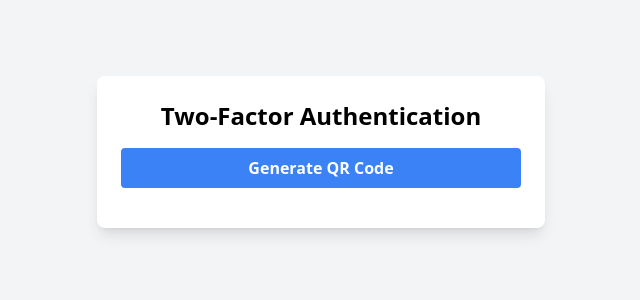
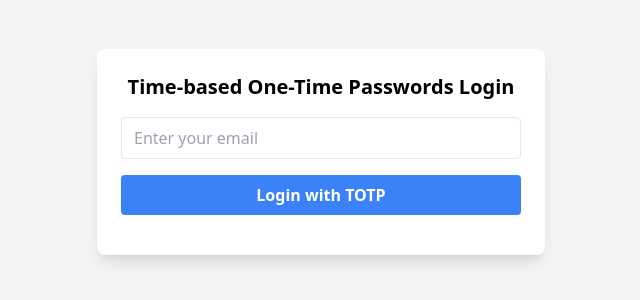
Before and after one commit to antonp683/nextjs-login-page, a Next.js app: page /totp in a window 1280 px wide. Shown: the part 248-548 px from the top of the page, without its empty margins (319-959 px from the left). Built offline with nearby package versions, Linux system fonts and the light colour scheme.

Commit message:
enhance the TOTP auth feature

```diff
--- a/src/app/totp/page.tsx
+++ b/src/app/totp/page.tsx
@@ -1,47 +1,110 @@
 "use client";
-import Image from 'next/image';
-import { useState } from 'react';
+import Image from "next/image";
+import { useState, useEffect } from "react";
 
 export default function TwoFactorAuth() {
-  const [qrCode, setQrCode] = useState('');
-  const [secret, setSecret] = useState('');
-  const [token, setToken] = useState('');
+  const [email, setEmail] = useState("");
+  const [qrCode, setQrCode] = useState("");
+  const [token, setToken] = useState("");
   const [verified, setVerified] = useState(false);
-  const [error, setError] = useState('');
+  const [error, setError] = useState("");
+  const [twoFactorEnabled, setTwoFactorEnabled] = useState(false);
+  const [loggedIn, setLoggedIn] = useState(false);
+  const [emailError, setEmailError] = useState("");
 
+  // Check the 2FA status when the email changes
+  useEffect(() => {
+    const check2FAStatus = async () => {
+      if (email) {
+        const res = await fetch("/api/auth/totp/status", {
+          method: "POST",
+          headers: { "Content-Type": "application/json" },
+          body: JSON.stringify({ email }),
+        });
+        const data = await res.json();
+        setTwoFactorEnabled(data.twoFactorEnabled);
+      }
+    };
+
+    check2FAStatus();
+  }, [email]);
+
+  // Handle login process
+  const handleLogin = async () => {
+    if (!email) {
+      setEmailError("Email is required");
+      return;
+    }
+    setEmailError("");
+    setLoggedIn(true);
+  };
+
+  // Generate QR code for 2FA setup
   const generateQrCode = async () => {
-    const res = await fetch('/api/auth/totp/generate');
+    const res = await fetch("/api/auth/totp/generate", {
+      method: "POST",
+      headers: { "Content-Type": "application/json" },
+      body: JSON.stringify({ email }),
+    });
     const data = await res.json();
     setQrCode(data.qrCode);
-    setSecret(data.secret);
-    setToken('');
+    setToken("");
     setVerified(false);
-    setError('');
+    setError("");
   };
 
+  // Verify the token entered by the user
   const verifyToken = async () => {
-    const res = await fetch('/api/auth/totp/verify', {
-      method: 'POST',
-      headers: { 'Content-Type': 'application/json' },
-      body: JSON.stringify({ token, secret }),
+    const res = await fetch("/api/auth/totp/verify", {
+      method: "POST",
+      headers: { "Content-Type": "application/json" },
+      body: JSON.stringify({ email, token }),
     });
     const data = await res.json();
     if (data.verified) {
       setVerified(true);
-      setError('');
+      setError("");
+      setTwoFactorEnabled(true);
     } else {
       setVerified(false);
-      setError('Invalid Token. Please try again.');
+      setError("Invalid Token. Please try again.");
     }
+  };
+
+  // Handle logout process
+  const handleLogout = () => {
+    window.location.href = "http://localhost:3000/totp";
   };
 
   return (
     <div className="flex items-center justify-center min-h-screen bg-gray-100">
       <div className="bg-white p-6 rounded-lg shadow-lg max-w-md w-full">
-        <h1 className="text-2xl font-bold mb-4 text-center">Two-Factor Authentication</h1>
-        {!verified && (
+        <h1 className="text-xl font-bold mb-4 text-center">
+          Time-based One-Time Passwords Login
+        </h1>
+        {/* Render login form if the user is not logged in */}
+        {!loggedIn && (
           <>
-            {!qrCode && (
+            {emailError && (
+              <p className="text-red-500 text-center mb-1">{emailError}</p>
+            )}
+            <input
+              type="email"
+              value={email}
+              onChange={(e) => setEmail(e.target.value)}
+              placeholder="Enter your email"
+              className="border rounded py-2 px-3 text-gray-700 w-full mb-4"
+            />
+            <button
+              onClick={handleLogin}
+              className="bg-blue-500 hover:bg-blue-700 text-white font-bold py-2 px-4 rounded mb-4 w-full"
+            >
+              Login with TOTP
+            </button>
+          </>
+        )}
+        {/* Show the generate QR code button if the user is logged in but 2FA is not enabled */}
+        {loggedIn && !twoFactorEnabled && !qrCode && (
           <button
             onClick={generateQrCode}
             className="bg-blue-500 hover:bg-blue-700 text-white font-bold py-2 px-4 rounded mb-4 w-full"
@@ -49,12 +112,40 @@ export default function TwoFactorAuth() {
             Generate QR Code
           </button>
         )}
-            {qrCode && (
-              <div>
+        {/* Show the token input and verify button if 2FA is enabled but not yet verified */}
+        {loggedIn && twoFactorEnabled && !verified && !qrCode && (
+          <>
+            <input
+              type="text"
+              value={token}
+              onChange={(e) => setToken(e.target.value)}
+              placeholder="Enter the code from the app"
+              className="border rounded py-2 px-3 text-gray-700 w-full mb-4"
+            />
+            <button
+              onClick={verifyToken}
+              className="bg-blue-400 hover:bg-blue-500 text-white font-bold py-2 px-4 rounded mb-4 w-full"
+            >
+              Verify Code
+            </button>
+            {error && <p className="text-red-500 text-center">{error}</p>}
+          </>
+        )}
+        {/* Show the QR code and token input fields for verification if not yet verified */}
+        {qrCode && !verified && (
+          <>
             <div className="mb-4 text-center">
-                  <Image src={qrCode} alt="QR Code" width={200} height={200} className="mx-auto" />
-                  <p className="mt-2">1. Scan this QR code with your authenticator app.</p>
-                  <p className="mt-2">2. Enter the code from the app below.</p>
+              <Image
+                src={qrCode}
+                alt="QR Code"
+                width={200}
+                height={200}
+                className="mx-auto"
+              />
+              <p className="mt-2">
+                1. Scan this QR code with your authenticator app.
+              </p>
+              <p className="mt-2">2. Enter the code from the app.</p>
             </div>
             <div className="mb-4">
               <input
@@ -72,15 +163,21 @@ export default function TwoFactorAuth() {
               </button>
             </div>
             {error && <p className="text-red-500 text-center">{error}</p>}
-              </div>
-            )}
           </>
         )}
-        {verified && (
-          <div className="border border-green-500 bg-green-100 p-4 rounded-lg mt-4 text-center">
-            <h2 className="text-xl font-bold text-green-700">2FA Verified Successfully!</h2>
-            <p className="mt-2 text-green-700">Your two-factor authentication is now enabled.</p>
+        {/* Show the 2FA enabled card and logout button if verification is successful */}
+        {verified && twoFactorEnabled && (
+          <>
+            <div className="border border-green-500 bg-green-100 p-4 rounded-lg text-center mt-8 mb-4">
+              <h5 className="font-bold text-green-700">Your TOTP is enabled</h5>
             </div>
+            <button
+              onClick={handleLogout}
+              className="bg-blue-200 hover:bg-blue-400 font-bold py-2 px-4 rounded mt-4 w-full"
+            >
+              Logout
+            </button>
+          </>
         )}
       </div>
     </div>
--- /dev/null
+++ b/src/models/Totp.ts
@@ -0,0 +1,18 @@
+import mongoose, { Document, Model, Schema } from "mongoose";
+
+interface ITotp extends Document {
+  email: string;
+  secret: string;
+  twoFactorEnabled: boolean;
+}
+
+const TotpSchema: Schema = new Schema({
+  email: { type: String, required: true, unique: true },
+  secret: { type: String, required: true },
+  twoFactorEnabled: { type: Boolean, default: false },
+});
+
+const Totp: Model<ITotp> =
+  mongoose.models.Totp || mongoose.model<ITotp>("Totp", TotpSchema);
+
+export default Totp;
--- a/src/pages/api/auth/totp/generate.ts
+++ b/src/pages/api/auth/totp/generate.ts
@@ -1,29 +1,40 @@
 import { NextApiRequest, NextApiResponse } from "next";
 import speakeasy from "speakeasy";
 import qrcode from "qrcode";
+import Totp from "../../../../models/Totp";
+import connectDb from "../../../../lib/mongodb";
 
-// Define the function to handle 2FA generation
-const generate2FA = (_req: NextApiRequest, res: NextApiResponse) => {
-  // Generate a secret key for the 2FA
+const generate2FA = async (req: NextApiRequest, res: NextApiResponse) => {
+  await connectDb();
+
+  const { email } = req.body;
+
   const secret = speakeasy.generateSecret({
     length: 20,
-    name: "Time-based One-Time Password (2FA)",
+    name: "Time-based One-time Password",
   });
 
-  // Check if the OTPAuth URL was generated successfully
+  const user = await Totp.findOne({ email });
+
+  if (user && user.twoFactorEnabled) {
+    res.status(400).json({ error: "2FA already enabled" });
+    return;
+  }
+
   if (secret.otpauth_url) {
-    // Convert the OTPAuth URL into a QR code
-    qrcode.toDataURL(secret.otpauth_url, (err, data_url) => {
-      // Handle error in QR code generation
+    qrcode.toDataURL(secret.otpauth_url, async (err, data_url) => {
       if (err) {
         res.status(500).json({ error: "Error generating QR code" });
       } else {
-        // Send the secret and QR code data back to the client
+        await Totp.updateOne(
+          { email },
+          { email, secret: secret.base32, twoFactorEnabled: false },
+          { upsert: true }
+        );
         res.status(200).json({ secret: secret.base32, qrCode: data_url });
       }
     });
   } else {
-    // Handle error in generating the OTPAuth URL
     res.status(500).json({ error: "Error generating OTP auth URL" });
   }
 };
--- /dev/null
+++ b/src/pages/api/auth/totp/status.ts
@@ -0,0 +1,19 @@
+import { NextApiRequest, NextApiResponse } from "next";
+import connectDb from "../../../../lib/mongodb";
+import Totp from "../../../../models/Totp";
+
+const check2FAStatus = async (req: NextApiRequest, res: NextApiResponse) => {
+  await connectDb();
+
+  const { email } = req.body;
+
+  const user = await Totp.findOne({ email });
+
+  if (user) {
+    res.status(200).json({ twoFactorEnabled: user.twoFactorEnabled });
+  } else {
+    res.status(404).json({ error: "User not found" });
+  }
+};
+
+export default check2FAStatus;
--- a/src/pages/api/auth/totp/verify.ts
+++ b/src/pages/api/auth/totp/verify.ts
@@ -1,20 +1,31 @@
-import { NextApiRequest, NextApiResponse } from 'next';
-import speakeasy from 'speakeasy';
+import { NextApiRequest, NextApiResponse } from "next";
+import speakeasy from "speakeasy";
+import Totp from "../../../../models/Totp";
+import connectDb from "../../../../lib/mongodb";
 
-const verify2FA = (req: NextApiRequest, res: NextApiResponse) => {
-  // Extract the token and secret from the request body
-  const { token, secret } = req.body;
+const verify2FA = async (req: NextApiRequest, res: NextApiResponse) => {
+  await connectDb();
 
-  // Verify the token using speakeasy
+  const { email, token } = req.body;
+
+  const user = await Totp.findOne({ email });
+
+  if (!user || !user.secret) {
+    res.status(400).json({ error: "2FA not setup for this user" });
+    return;
+  }
+
   const verified = speakeasy.totp.verify({
-    secret,          // The shared secret key
-    encoding: 'base32',
-    token,           // The TOTP token provided by the user
+    secret: user.secret,
+    encoding: "base32",
+    token,
   });
 
-  // Send the verification result back to the client
+  if (verified) {
+    await Totp.updateOne({ email }, { twoFactorEnabled: true });
+  }
+
   res.status(200).json({ verified });
 };
 
-// Export the function as the default export of the module
 export default verify2FA;
```
Lines whose indentation alone changed are shown as unchanged.
